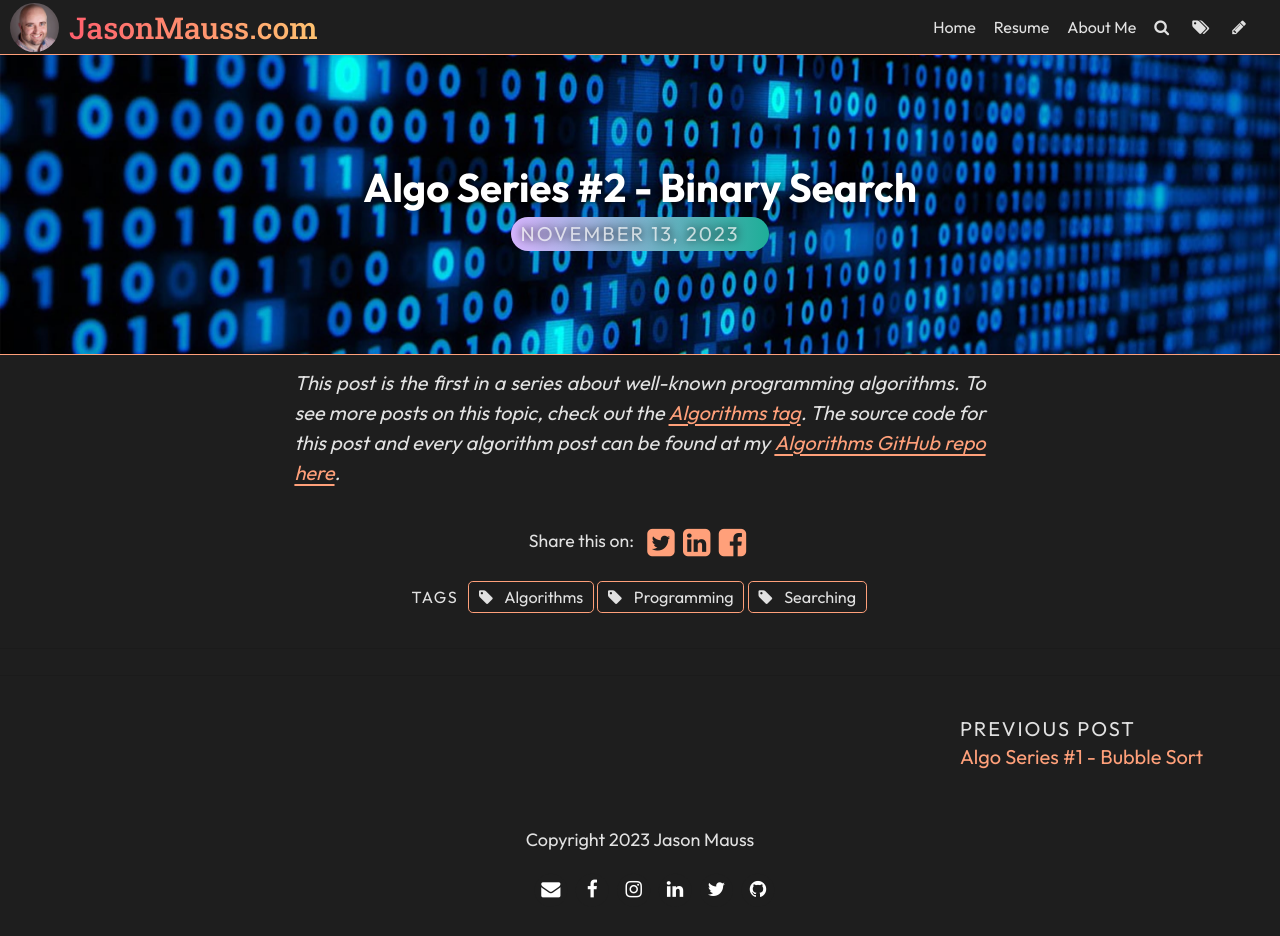
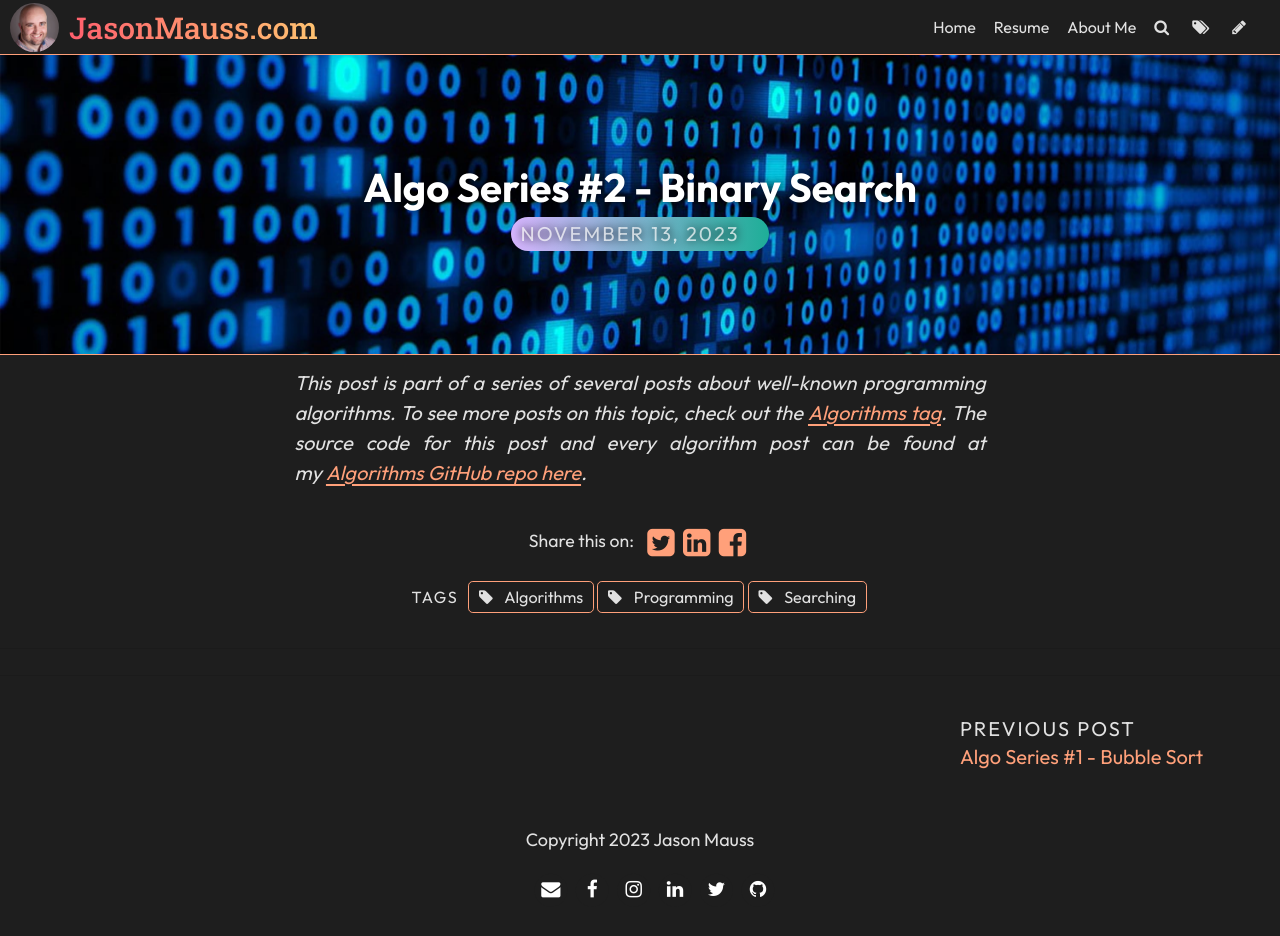
Before and after one commit to jasonmauss/jasonmaussblog, a Jekyll site: the page built from _posts/2023-11-13-algo-series-2-binary-search.md, in a window 1280 px wide and 936 px high. Built offline with Jekyll 4.4.1, drawn with Linux system fonts in a browser that asks for light colours; some web fonts are replaced; comment, search, counter and statistics services are not loaded.

Commit message:
Update Post “2023-11-13-algo-series-2-binary-search”

```diff
--- a/_posts/2023-11-13-algo-series-2-binary-search.md
+++ b/_posts/2023-11-13-algo-series-2-binary-search.md
@@ -11,4 +11,4 @@ tags:
   - Programming
   - Searching
 ---
-*This post is the first in a series about well-known programming algorithms. To see more posts on this topic, check out the [Algorithms tag](https://jasonmauss.com/tags/#Algorithms). The source code for this post and every algorithm post can be found at my [Algorithms GitHub repo here](https://github.com/jasonmauss/Algorithms/tree/main/BinarySearch).*
+*This post is part of a series of several posts about well-known programming algorithms. To see more posts on this topic, check out the [Algorithms tag](https://jasonmauss.com/tags/#Algorithms). The source code for this post and every algorithm post can be found at my [Algorithms GitHub repo here](https://github.com/jasonmauss/Algorithms/tree/main/BinarySearch).*
```
